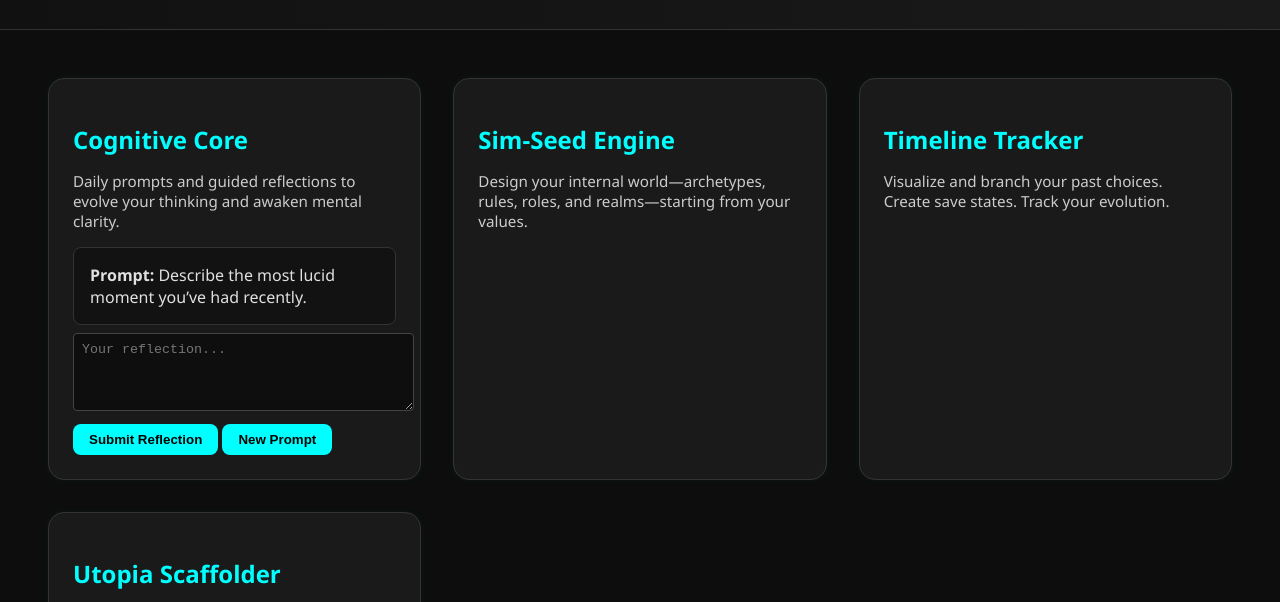
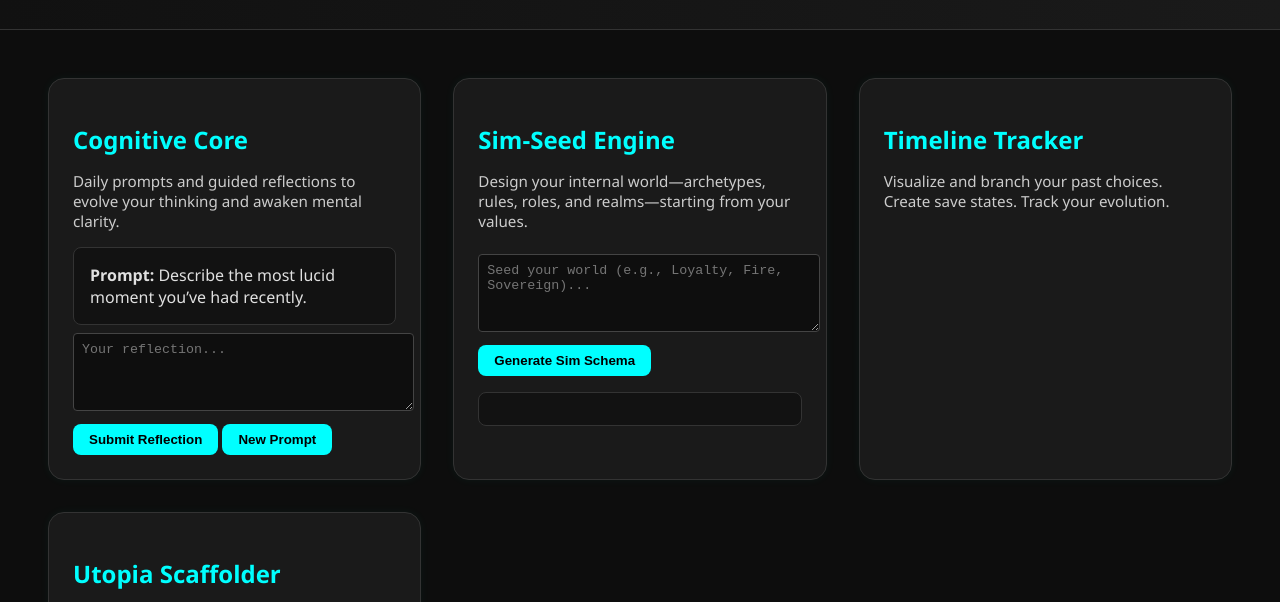
Before and after one commit to Ogbrume/coresignallabs, a plain HTML site: page index.html in a window 1280 px wide. Shown: the part 179-781 px from the top of the page. Drawn offline with Linux system fonts and the light colour scheme.

Commit message:
To includ Sim Seed - Update index.html

```diff
--- a/index.html
+++ b/index.html
@@ -89,7 +89,7 @@
       background: #0e0e0e;
       color: #eee;
     }
-    #submitBtn, #generateBtn {
+    #submitBtn, #generateBtn, #seedBtn {
       margin-top: 0.5rem;
       padding: 0.5rem 1rem;
       background-color: #0ff;
@@ -99,8 +99,27 @@
       border-radius: 0.5rem;
       cursor: pointer;
     }
-    #submitBtn:hover, #generateBtn:hover {
+    #submitBtn:hover, #generateBtn:hover, #seedBtn:hover {
       background-color: #00e6cc;
+    }
+    #seedInput {
+      margin-top: 0.5rem;
+      width: 100%;
+      padding: 0.5rem;
+      border-radius: 0.25rem;
+      border: 1px solid #444;
+      background: #0e0e0e;
+      color: #eee;
+    }
+    #seedOutput {
+      margin-top: 1rem;
+      padding: 1rem;
+      border-radius: 0.5rem;
+      background: #121212;
+      border: 1px solid #333;
+      color: #0ff;
+      font-family: monospace;
+      white-space: pre-wrap;
     }
   </style>
 </head>
@@ -122,6 +141,10 @@
     <div class="module">
       <h2>Sim-Seed Engine</h2>
       <p>Design your internal world—archetypes, rules, roles, and realms—starting from your values.</p>
+      <textarea id="seedInput" rows="4" placeholder="Seed your world (e.g., Loyalty, Fire, Sovereign)..."></textarea>
+      <br>
+      <button id="seedBtn">Generate Sim Schema</button>
+      <div id="seedOutput"></div>
     </div>
     <div class="module">
       <h2>Timeline Tracker</h2>
@@ -137,5 +160,6 @@
     <a class="cta" href="#">Enter the Lab</a>
   </footer>
   <script src="cognitive-core.js"></script>
+  <script src="sim-seed.js"></script>
 </body>
 </html>
```
